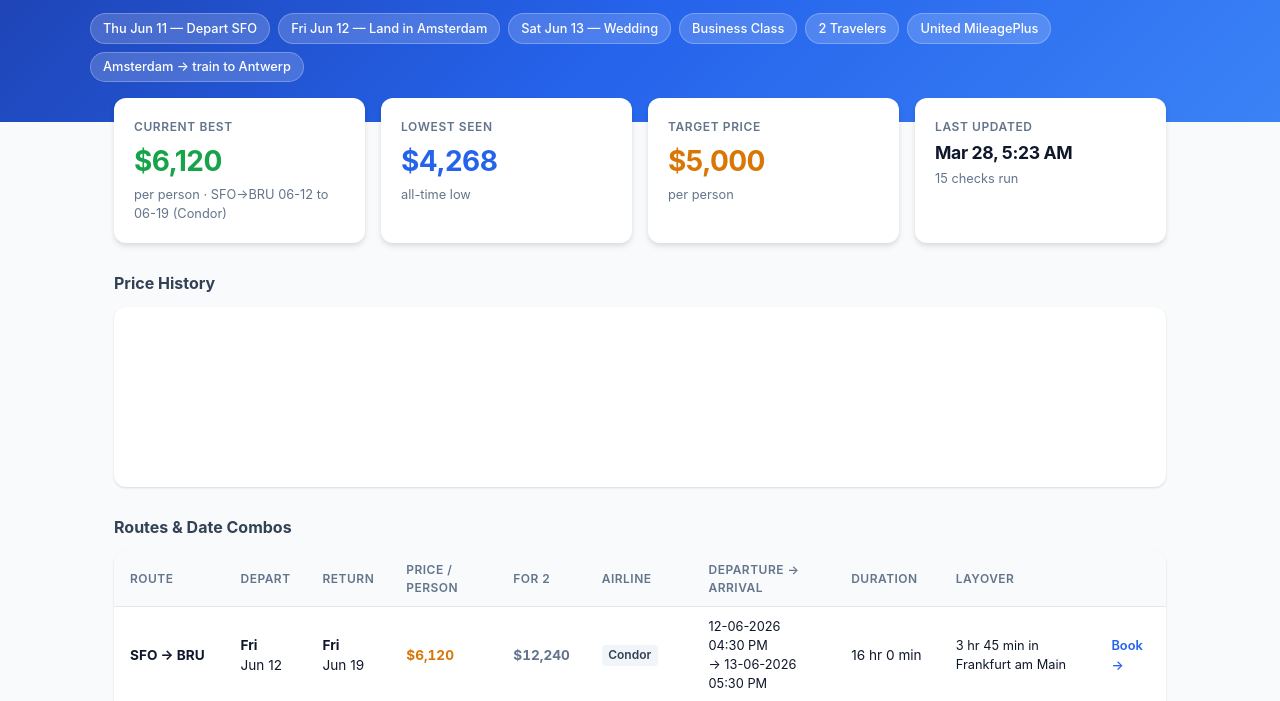
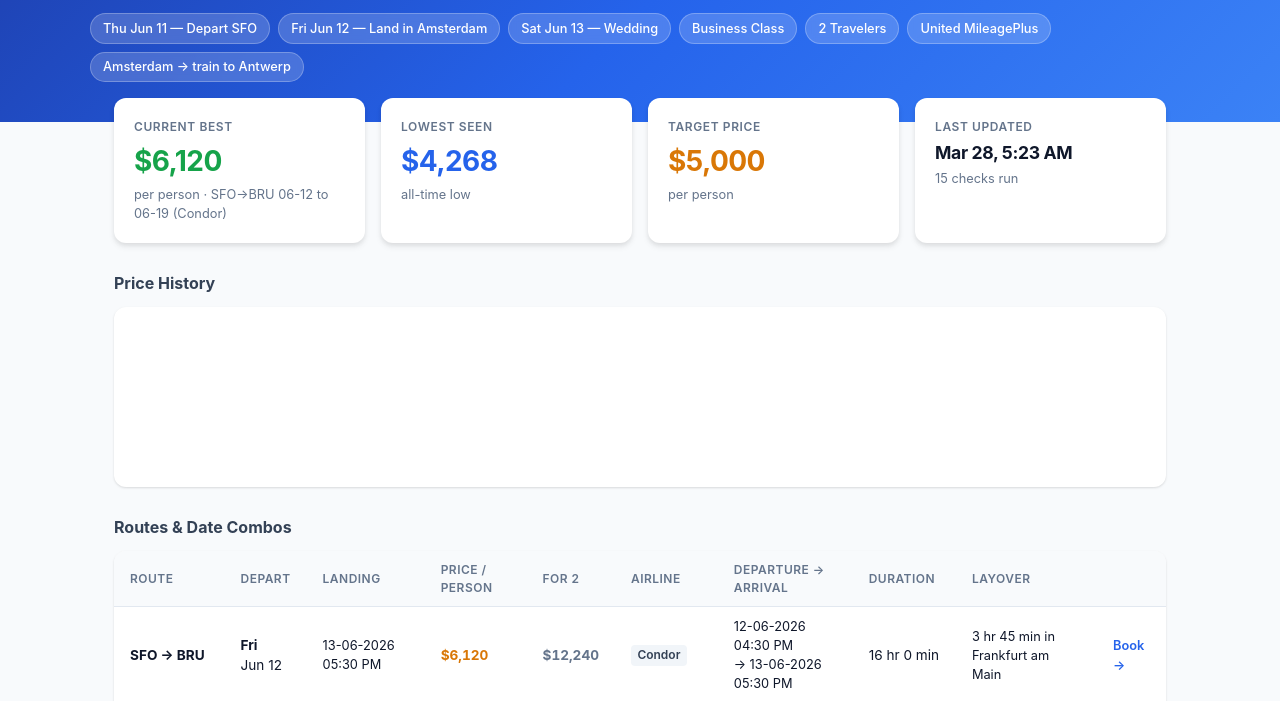
Before and after one commit to emmalync0/flight-tracker, a plain HTML site: page index.html in a window 1280 px wide. Shown: the part 98-799 px from the top of the page. Drawn offline with nearby package versions, Linux system fonts and the light colour scheme.

Commit message:
replace Return column with Landing day/time
Co-Authored-By: Claude Opus 4.6 (1M context) <noreply@anthropic.com>

```diff
--- a/index.html
+++ b/index.html
@@ -357,7 +357,7 @@
             <tr>
               <th>Route</th>
               <th>Depart</th>
-              <th>Return</th>
+              <th>Landing</th>
               <th>Price / person</th>
               <th>For 2</th>
               <th>Airline</th>
@@ -537,7 +537,7 @@
       html: `<tr>
         <td style="white-space:nowrap"><strong>${r.origin} \u2192 ${r.destination}</strong></td>
         <td>${fmtDateWithDay(r.outbound)}</td>
-        <td>${fmtDateWithDay(r.return)}</td>
+        <td style="font-size:.8rem">${arrTime}</td>
         <td class="price-cell ${priceClass(last.price)}">${fmt(last.price)}</td>
         <td class="price-cell" style="color:var(--gray-500)">${fmt(last.price * 2)}</td>
         <td><span class="carrier-tag ${isUA ? 'ua-tag' : ''}">${carrier}</span></td>
@@ -559,7 +559,7 @@
         html: `<tr style="background:rgba(26,43,107,.04)">
           <td style="white-space:nowrap"><strong>${r.origin} \u2192 ${r.destination}</strong></td>
           <td>${fmtDateWithDay(r.outbound)}</td>
-          <td>${fmtDateWithDay(r.return)}</td>
+          <td style="font-size:.8rem">${uaArrTime}</td>
           <td class="price-cell ${priceClass(last.unitedPrice)}">${fmt(last.unitedPrice)}</td>
           <td class="price-cell" style="color:var(--gray-500)">${fmt(last.unitedPrice * 2)}</td>
           <td><span class="carrier-tag ua-tag">United</span></td>
```
